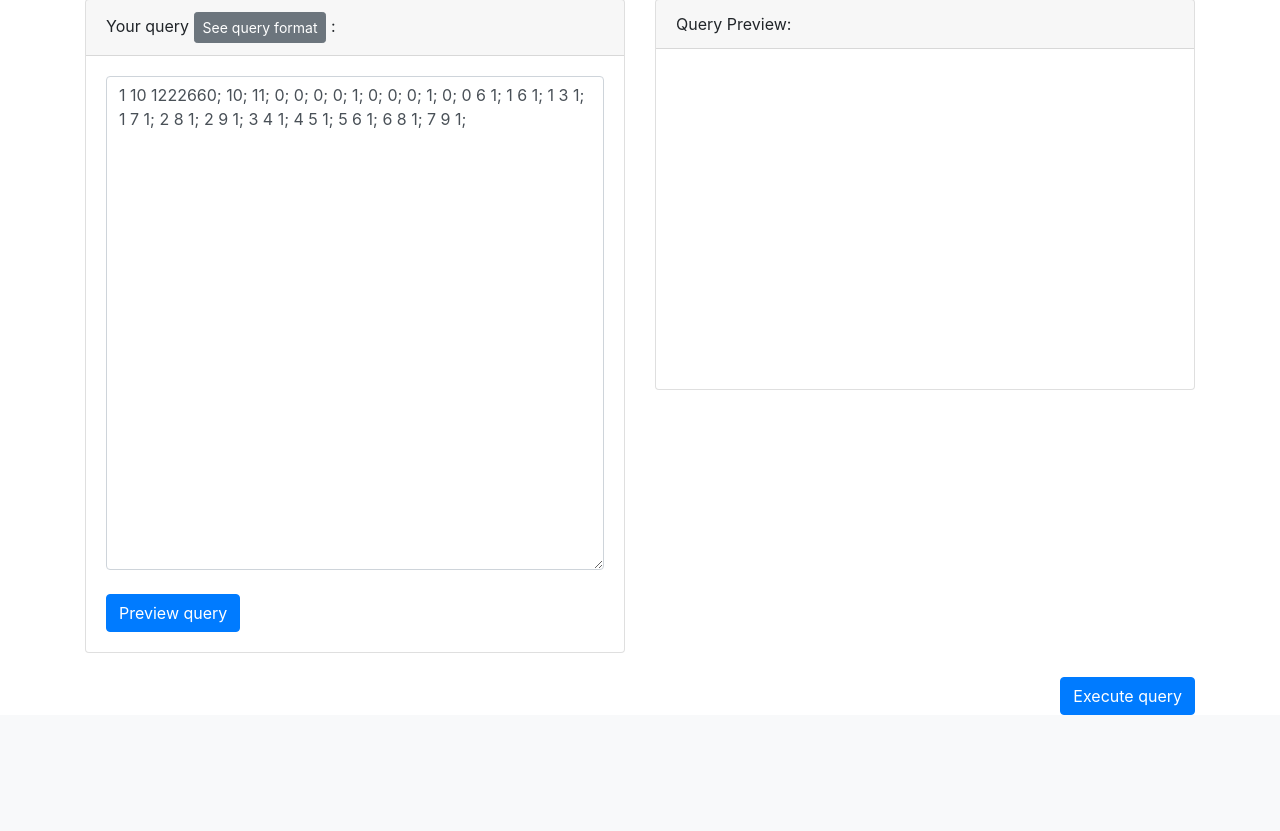
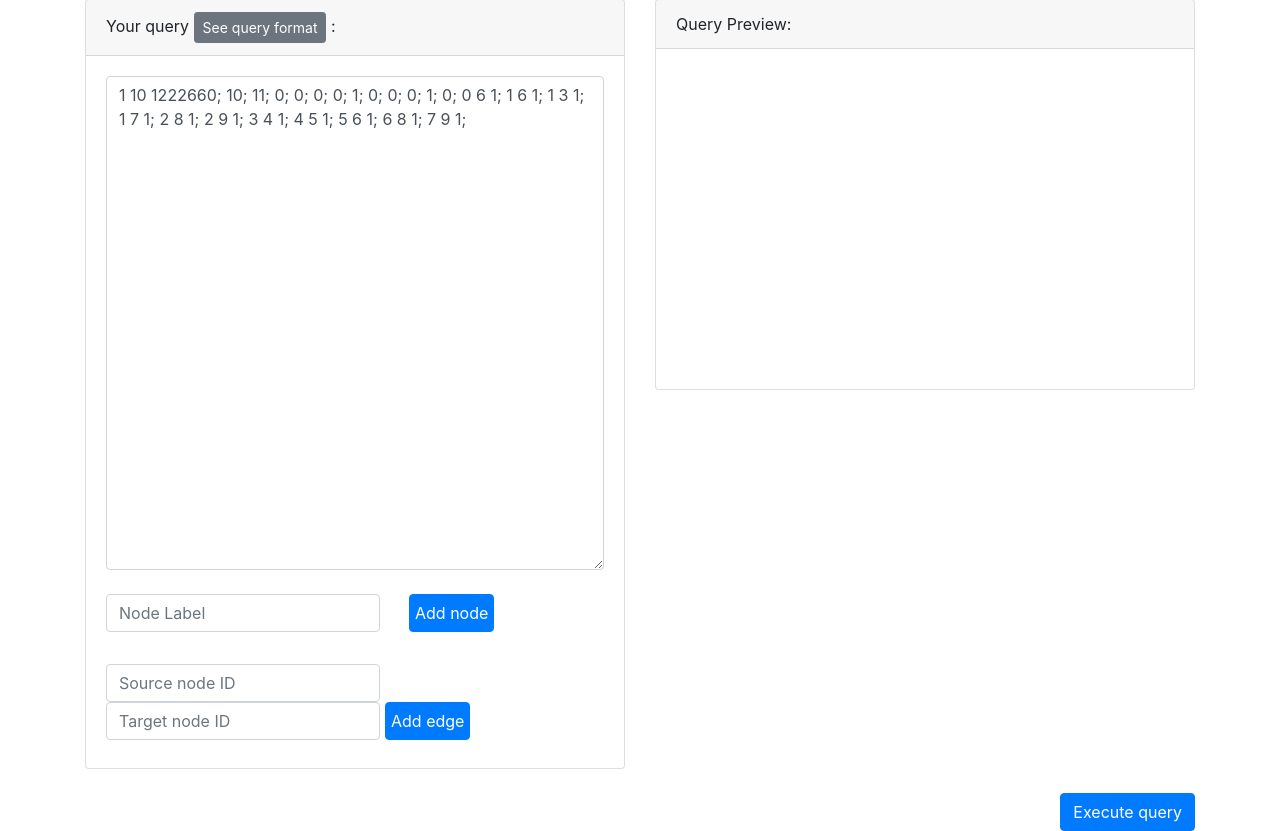
Before and after one commit to erdnase1902/vldb-demo-full, a Flask app: page /demo in a window 1280 px wide. Shown: the part 141-972 px from the top of the page. Before the commit the page ends 856 px from the top, so only its background shows below. Run offline with Flask 2, Linux system fonts and the light colour scheme; parts of the project's set-up code (start-up, migrations or seed data) failed here and were passed over; some libraries are stand-ins or nearby versions.

Commit message:
add node and add edge, but they aren't added to the actual query yet

```diff
--- a/flask_server/templates/demo.html
+++ b/flask_server/templates/demo.html
@@ -65,7 +65,23 @@
             </textarea>
                         </form>
                         <br>
-                        <button class="btn btn-primary" id="preview_query">Preview query</button>
+                        <div class="form-row align-itmes-center mb-2">
+                            <div class="col-auto mr-4">
+                                <input type="text" class="form-control" id="node_label_input" placeholder="Node Label">
+                            </div>
+                            <div class="col-auto btn btn-primary" id="add_node_btn">Add node</div>
+                        </div>
+                        <br>
+                        <div class="form-row align-itmes-center mb-2">
+                            <div class="col-auto">
+                                <input type="text" class="form-control" id="src_node_input" placeholder="Source node ID">
+                            </div>
+                            <div class="col-auto">
+                                <input type="text" class="form-control" id="target_node_input" placeholder="Target node ID">
+                            </div>
+                            <div class="col-auto btn btn-primary" id="add_edge_btn">Add edge</div>
+                        </div>
+{#                        <button class="btn btn-primary" id="preview_query">Preview query</button>#}
                     </div>
                 </div>
 
@@ -99,10 +115,9 @@
                     this.nodeLabels = new Map();
                     if (queryStr === "") {
                         return;
-                    }
-                    else {
-                        queryStr = query.replace(/;/g, '\n');
-                        let lines = query.split('\n');
+                    } else {
+                        queryStr = queryStr.replace(/;/g, '\n');
+                        let lines = queryStr.split('\n');
                         // removes empty line
                         lines = lines.filter(line => line);
                         lines = lines.map(line => line.trim());
@@ -136,7 +151,7 @@
                                 case STATE.NUM_NODES:
                                     num_nodes = parseInt(lines[line_idx], 10);
                                     this.nodeCounter = num_nodes;
-                                    for (let nodeidx = 0; nodeidx<num_nodes; nodeidx++) {
+                                    for (let nodeidx = 0; nodeidx < num_nodes; nodeidx++) {
                                         this.adjList.set(nodeidx, new Set());
                                     }
                                     line_idx++;
@@ -151,7 +166,7 @@
                                     let nodeidx = 0;
                                     let node_lines = lines.slice(line_idx, line_idx + num_nodes);
                                     for (const line of node_lines) {
-                                        this.adjList.set(nodeidx, line)
+                                        this.nodeLabels.set(nodeidx, line)
                                         nodeidx++;
                                     }
                                     line_idx += num_nodes;
@@ -173,24 +188,78 @@
                         }
                     }
                 }
+
                 newNode(nodeLabel) {
                     this.nodeLabels.set(this.nodeCounter, nodeLabel);
-                    this.adjList.set(this.nodeCounter, new Map());
+                    this.adjList.set(this.nodeCounter, new Set());
                     this.nodeCounter += 1;
                 }
+
                 newEdge(source, dest) {
                     if ((!this.adjList.has(source)) || (!this.adjList.has(dest))) {
                         return false;
-                    }
-                    else {
+                    } else {
                         this.adjList.get(source).add(dest);
                         this.adjList.get(dest).add(source);
+                        return true;
                     }
+                }
+
+                /*
+                * @param {Graph} graph - input graph of Graph object
+                * @param {string} containerid - id of the container that sigma.js puts the graph into
+                * */
+                static drawGraph(graph, containerid) {
+                    let sigma_graph = {'nodes': [], 'edges': []};
+                    let edge_counter = 0;
+                    let added_edges = new Set(); // Used for making sure we don't have self loop in sigma graph
+                    graph.adjList.forEach((connected_nodes_ids, nodeid, map) => {
+                        let node = {
+                            'id': nodeid.toString(),
+                            'label': 'label: ' + graph.nodeLabels.get(nodeid) + ', id: ' + nodeid.toString(),
+                            'x': 10 * Math.random(),
+                            'y': 10 * Math.random(),
+                            'size': 2
+                        };
+                        sigma_graph.nodes.push(node);
+                        connected_nodes_ids.forEach((value1, value2, set) => {
+                            let edgesource = nodeid.toString();
+                            let edgetarget = value1.toString();
+                            let edgeString = edgesource + ',' + edgetarget;
+                            let edgeString_rev = edgetarget + ',' + edgesource;
+                            if (added_edges.has(edgeString) || added_edges.has(edgeString_rev)) {
+                                return;
+                            }
+                            added_edges.add(edgeString);
+                            let edge = {'id': edge_counter.toString(), 'source': edgesource, 'target': edgetarget};
+                            edge_counter += 1;
+                            sigma_graph.edges.push(edge);
+                            return;
+                        });
+                    });
+                    if (typeof this.s !== 'undefined') {
+                        this.s.kill();
+                    }
+                    this.s = new sigma({
+                        graph: sigma_graph,
+                        container: containerid,
+                        settings: {
+                            defaultNodeColor: '#2a0c8d',
+                            drawLabels: true,
+                            labelThreshold: 0
+                        }
+                    });
+                    this.s.startForceAtlas2({worker: true, barnesHutOptimize: false});
+                    setTimeout(()=> {
+                        this.s.stopForceAtlas2();
+                        return;
+                    }, 3000);
+
                 }
             }
 
-            const query_string_0 = '1 10 1222660; 10; 11; 0; 0; 0; 0; 1; 0; 0; 0; 1; 0; 0 6 1; 1 6 1; 1 3 1; 1 7 1; 2 8 1; 2 9 1; 3 4 1; 4 5 1; 5 6 1; 6 8 1; 7 9 1;'
-
+            let query_string_0 = '1 10 1222660; 10; 11; 0; 0; 0; 0; 1; 0; 0; 0; 1; 0; 0 6 1; 1 6 1; 1 3 1; 1 7 1; 2 8 1; 2 9 1; 3 4 1; 4 5 1; 5 6 1; 6 8 1; 7 9 1;'
+            let graph = new Graph(query_string_0);
             function attemptDraw(query) {
                 {#console.log(query);#}
                 query = query.replace(/;/g, '\n');
@@ -288,13 +357,36 @@
                 $('#query_button').on('click', function () {
                     $('#query_form').submit();
                 });
-                $('#preview_query').on('click', function () {
-                    let text = $('#query_input').val();
+
+                /* draw graphs now */
+                let text = $('#query_input').val();
                     try {
-                        attemptDraw(text);
+                        graph = new Graph(text);
+                        Graph.drawGraph(graph, 'query-container');
                     } catch (e) {
                         console.log('error drawing');
                     }
+                /*$('#preview_query').on('click', function () {
+                    let text = $('#query_input').val();
+                    try {
+                        graph = new Graph(text);
+                        Graph.drawGraph(graph, 'query-container');
+                    } catch (e) {
+                        console.log('error drawing');
+                    }
+                });*/
+                $('#add_node_btn').on('click', function () {
+                    let label = $('#node_label_input').val();
+                    graph.newNode(label);
+                    Graph.drawGraph(graph, 'query-container');
+                });
+                $('#add_edge_btn').on('click', function () {
+                    let src = $('#src_node_input').val();
+                    let target = $('#target_node_input').val();
+                    src = parseInt(src, 10);
+                    target = parseInt(target, 10);
+                    graph.newEdge(src, target);
+                    Graph.drawGraph(graph, 'query-container');
                 });
 
             });
```
